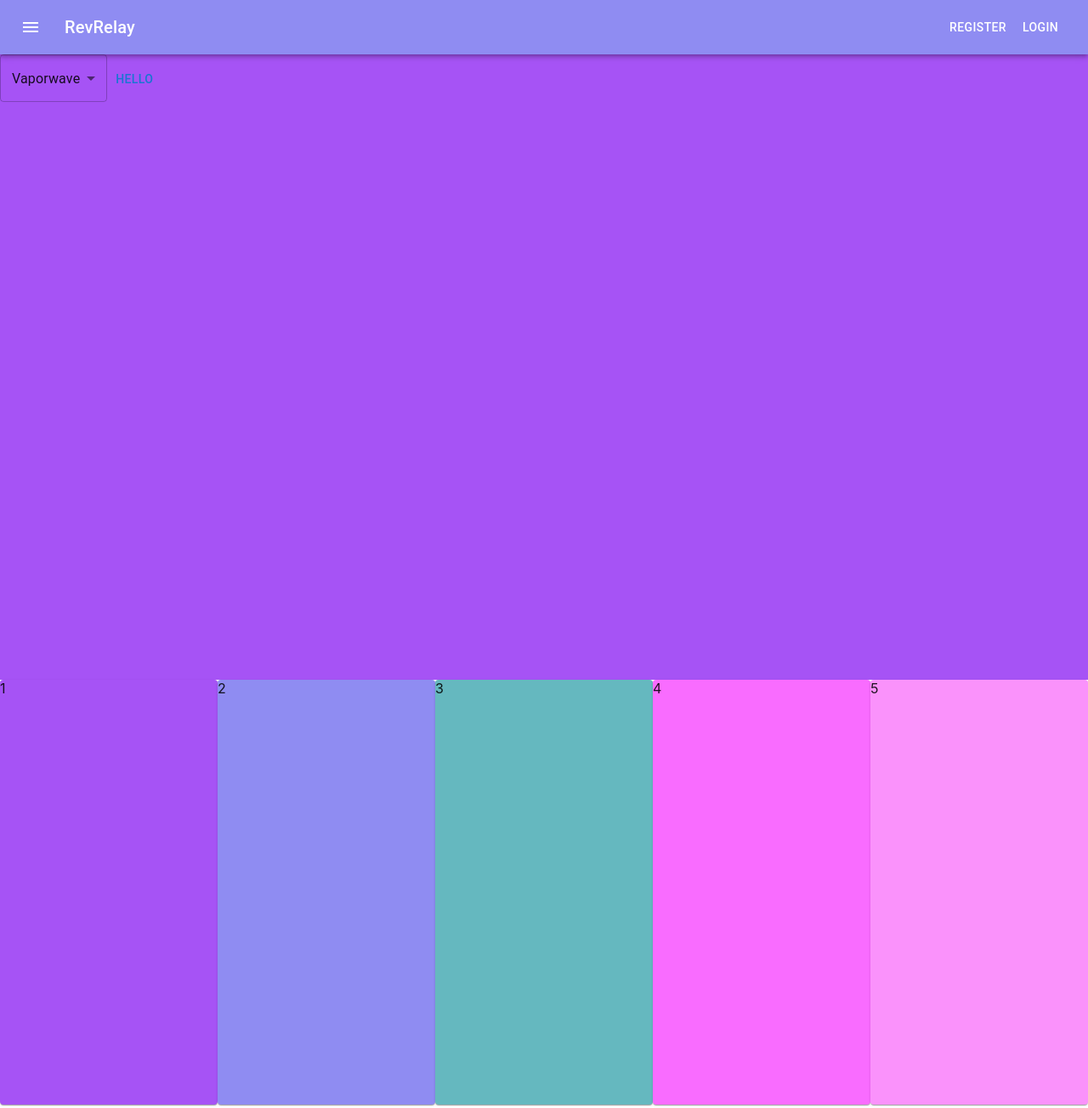
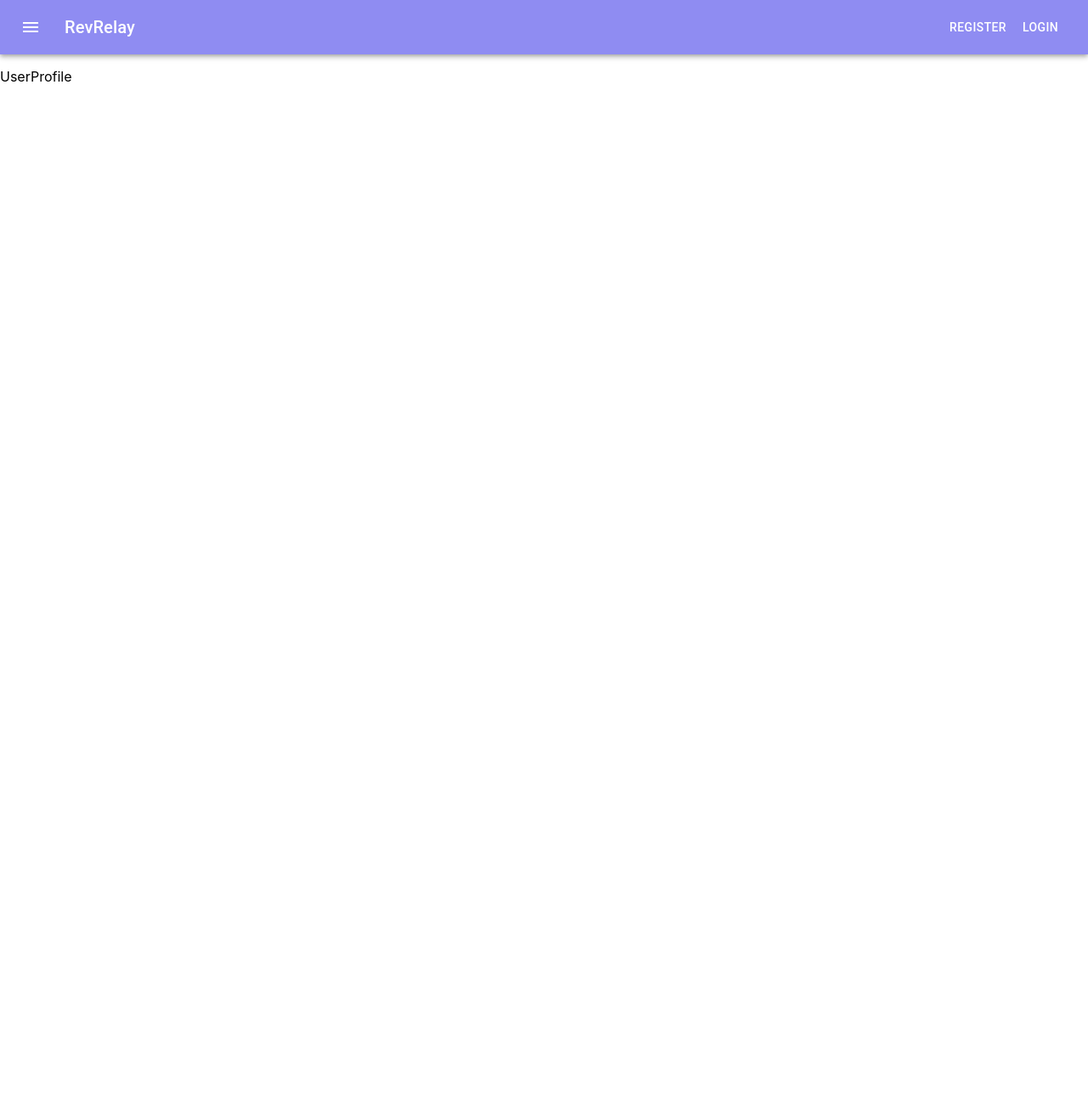
Before and after one commit to RevRelay/RevRelay, a React (Create React App) app: page /user/profile in a window 1280 px wide. Shown: the whole page at 85% size. After the commit the page ends 800 px from the top, so only its background shows below. Built offline with nearby package versions, Linux system fonts and the light colour scheme.

Commit message:
Pretty Colors Done

```diff
--- a/src/App.js
+++ b/src/App.js
@@ -1,27 +1,8 @@
-import React, { useState } from "react";
-import {
-	AppBar,
-	Autocomplete,
-	Box,
-	Button,
-	Card,
-	Drawer,
-	IconButton,
-	InputLabel,
-	MenuItem,
-	Select,
-	List,
-	ListItem,
-	Divider,
-	ListItemText,
-	Toolbar,
-	ListItemIcon,
-	Typography,
-} from "@mui/material";
-import InboxIcon from "@mui/icons-material/MoveToInbox";
-import MailIcon from "@mui/icons-material/Mail";
-import MenuIcon from "@mui/icons-material/Menu";
+import react from "react";
+import Nav from "./Components/Nav.js";
+import { Routes, Route, useNavigate, Link } from "react-router-dom";
 import "./Styles/themes.css";
+import Color from "./Components/Color.js";
 //https://gridfiti.com/aesthetic-color-palettes/
 //#461E52 | #DD517F | #E68E36 | #556DC8 | #7998EE.
 
@@ -38,160 +19,68 @@ const themes = [
 	"90s",
 ];
 
-function Color(cid, theme) {
-	return "var( --" + cid + "-" + themes[theme] + ") ";
+function SwitchBoard() {
+	return (
+		<Routes>
+			<Route path="/">
+				<Route index element={<Home />} />
+				<Route path="register" element={<Registration />} />
+				<Route path="login" element={<Login />} />
+				<Route path="user">
+					<Route index element={<Users />} />
+					<Route path=":userID" element={<User />} />
+					<Route path="profile" element={<UserProfile />} />
+				</Route>
+				<Route path="group">
+					<Route index element={<Groups />} />
+					<Route path=":userID" element={<Group />} />
+					<Route path="profile" element={<GroupProfile />} />
+				</Route>
+			</Route>
+		</Routes>
+	);
+}
+
+function Home() {
+	return <p>HOME</p>;
+}
+function Login() {
+	return <p>Login</p>;
+}
+function Registration() {
+	return <p>Registration</p>;
+}
+
+function Users() {
+	return <p>Users</p>;
+}
+
+function User() {
+	return <p>User</p>;
+}
+
+function UserProfile() {
+	return <p>UserProfile</p>;
+}
+
+function Groups() {
+	return <p>Groups</p>;
+}
+
+function Group() {
+	return <p>Group</p>;
+}
+
+function GroupProfile() {
+	return <p>GroupProfile</p>;
 }
 
 function App() {
-	const [theme, updateTheme] = useState(0);
-	const [sidebar, updateSidebar] = React.useState(false);
-
-	const toggleDrawer = (open) => (event) => {
-		if (
-			event.type === "keydown" &&
-			(event.key === "Tab" || event.key === "Shift")
-		) {
-			return;
-		}
-
-		updateSidebar(open);
-	};
-
 	return (
-		<React.Fragment style={{ color: Color(3, theme) }}>
-			<div
-				className="App"
-				style={{
-					height: "100vh",
-					minHeight: "100vh",
-					backgroundColor: Color(1, theme),
-					color: Color(3, theme),
-				}}
-			>
-				<Drawer open={sidebar} onClose={toggleDrawer(false)}>
-					<Box
-						sx={{ width: 250, height: "100%" }}
-						role="presentation"
-						onClick={toggleDrawer(false)}
-						onKeyDown={toggleDrawer(false)}
-						style={{ backgroundColor: Color(2, theme) }}
-					>
-						<List>
-							{["Inbox", "Starred", "Send email", "Drafts"].map(
-								(text, index) => (
-									<ListItem button key={text}>
-										<ListItemIcon>
-											{index % 2 === 0 ? <InboxIcon /> : <MailIcon />}
-										</ListItemIcon>
-										<ListItemText primary={text} />
-									</ListItem>
-								)
-							)}
-						</List>
-						<Divider />
-						<List>
-							{["All mail", "Trash", "Spam"].map((text, index) => (
-								<ListItem button key={text}>
-									<ListItemIcon>
-										{index % 2 === 0 ? <InboxIcon /> : <MailIcon />}
-									</ListItemIcon>
-									<ListItemText primary={text} />
-								</ListItem>
-							))}
-						</List>
-					</Box>
-				</Drawer>
-				<Box sx={{ flexGrow: 1 }}>
-					<AppBar
-						position="static"
-						style={{ backgroundColor: Color(2, theme) }}
-					>
-						<Toolbar>
-							<IconButton
-								size="large"
-								edge="start"
-								color="inherit"
-								aria-label="menu"
-								sx={{ mr: 2 }}
-								onClick={toggleDrawer(true)}
-							>
-								<MenuIcon />
-							</IconButton>
-							<Typography variant="h6" component="div" sx={{ flexGrow: 1 }}>
-								RevRelay
-							</Typography>
-							<Button color="inherit">Register</Button>
-							<Button color="inherit">Login</Button>
-						</Toolbar>
-					</AppBar>
-				</Box>
-
-				<Select
-					labelId="demo-simple-select-label"
-					id="demo-simple-select"
-					defaultValue={0}
-					onChange={(x) => {
-						updateTheme(x.target.value);
-					}}
-				>
-					{themes.map((x) => {
-						return (
-							<MenuItem key={themes.indexOf(x)} value={themes.indexOf(x)}>
-								{x}
-							</MenuItem>
-						);
-					})}
-				</Select>
-				<Button>hello</Button>
-			</div>
-			<div>
-				<Card
-					sx={{ minWidth: "20%", maxWidth: 300, minHeight: 500 }}
-					style={{
-						backgroundColor: Color(1, theme),
-						display: "inline-block",
-					}}
-				>
-					1
-				</Card>
-				<Card
-					sx={{ minWidth: "20%", maxWidth: 300, minHeight: 500 }}
-					style={{
-						backgroundColor: Color(2, theme),
-						display: "inline-block",
-					}}
-				>
-					2
-				</Card>
-				<Card
-					sx={{ minWidth: "20%", maxWidth: 300, minHeight: 500 }}
-					style={{
-						backgroundColor: Color(3, theme),
-						display: "inline-block",
-					}}
-				>
-					3
-				</Card>
-				<Card
-					sx={{ minWidth: "20%", maxWidth: 300, minHeight: 500 }}
-					style={{
-						backgroundColor: Color(4, theme),
-						display: "inline-block",
-					}}
-				>
-					4
-				</Card>
-				<Card
-					sx={{ minWidth: "20%", maxWidth: 300, minHeight: 500 }}
-					style={{
-						backgroundColor: Color(5, theme),
-						display: "inline-block",
-					}}
-				>
-					5
-				</Card>
-			</div>
-		</React.Fragment>
+		<>
+			<Nav themes={themes} />
+			<SwitchBoard />
+		</>
 	);
 }
 
--- /dev/null
+++ b/src/Components/Color.js
@@ -0,0 +1,3 @@
+export default function Color(cid, theme, themes) {
+	return "var( --" + cid + "-" + themes[theme] + ") ";
+}
--- /dev/null
+++ b/src/Components/Nav.js
@@ -0,0 +1,126 @@
+import {
+	AppBar,
+	Autocomplete,
+	Box,
+	Button,
+	Card,
+	Drawer,
+	IconButton,
+	InputLabel,
+	MenuItem,
+	Select,
+	List,
+	ListItem,
+	Divider,
+	ListItemText,
+	Toolbar,
+	ListItemIcon,
+	Typography,
+} from "@mui/material";
+import Color from "./Color.js";
+import React, { useState } from "react";
+import { Routes, Route, useNavigate, Link } from "react-router-dom";
+import InboxIcon from "@mui/icons-material/MoveToInbox";
+import MailIcon from "@mui/icons-material/Mail";
+import MenuIcon from "@mui/icons-material/Menu";
+
+export default function Nav({ themes }) {
+	const [theme, updateTheme] = useState(0);
+	const [sidebar, updateSidebar] = useState(false);
+
+	const toggleDrawer = (open) => (event) => {
+		if (
+			event.type === "keydown" &&
+			(event.key === "Tab" || event.key === "Shift")
+		) {
+			return;
+		}
+
+		updateSidebar(open);
+	};
+	let navigate = useNavigate();
+	return (
+		<React.Fragment style={{ color: Color(3, theme, themes) }}>
+			<div className="App">
+				<Drawer open={sidebar} onClose={toggleDrawer(false)}>
+					<Box
+						sx={{ width: 250, height: "100%" }}
+						role="presentation"
+						onClick={toggleDrawer(false)}
+						onKeyDown={toggleDrawer(false)}
+						style={{ backgroundColor: Color(2, theme, themes) }}
+					>
+						<List>
+							{["Inbox", "Starred", "Send email", "Drafts"].map(
+								(text, index) => (
+									<ListItem button key={text}>
+										<ListItemIcon>
+											{index % 2 === 0 ? <InboxIcon /> : <MailIcon />}
+										</ListItemIcon>
+										<ListItemText primary={text} />
+									</ListItem>
+								)
+							)}
+						</List>
+						<Divider />
+						<List>
+							{["All mail", "Trash", "Spam"].map((text, index) => (
+								<ListItem button key={text}>
+									<ListItemIcon>
+										{index % 2 === 0 ? <InboxIcon /> : <MailIcon />}
+									</ListItemIcon>
+									<ListItemText primary={text} />
+								</ListItem>
+							))}
+						</List>
+						<Select
+							labelId="demo-simple-select-label"
+							id="demo-simple-select"
+							defaultValue={0}
+							onChange={(x) => {
+								updateTheme(x.target.value);
+							}}
+							style={{ marginLeft: "5%", width: "90%" }}
+						>
+							{themes.map((x) => {
+								return (
+									<MenuItem key={themes.indexOf(x)} value={themes.indexOf(x)}>
+										{x}
+									</MenuItem>
+								);
+							})}
+						</Select>
+					</Box>
+				</Drawer>
+				<Box sx={{ flexGrow: 1 }}>
+					<AppBar
+						position="static"
+						style={{ backgroundColor: Color(2, theme, themes) }}
+					>
+						<Toolbar>
+							<IconButton
+								size="large"
+								edge="start"
+								color="inherit"
+								aria-label="menu"
+								sx={{ mr: 2 }}
+								onClick={toggleDrawer(true)}
+							>
+								<MenuIcon />
+							</IconButton>
+							<Typography variant="h6" component="div" sx={{ flexGrow: 1 }}>
+								RevRelay
+							</Typography>
+							<Button color="inherit" onClick={(x) => navigate("/register")}>
+								Register
+							</Button>
+							<Button color="inherit" onClick={(x) => navigate("/login")}>
+								Login
+							</Button>
+						</Toolbar>
+					</AppBar>
+				</Box>
+			</div>
+		</React.Fragment>
+	);
+}
```
